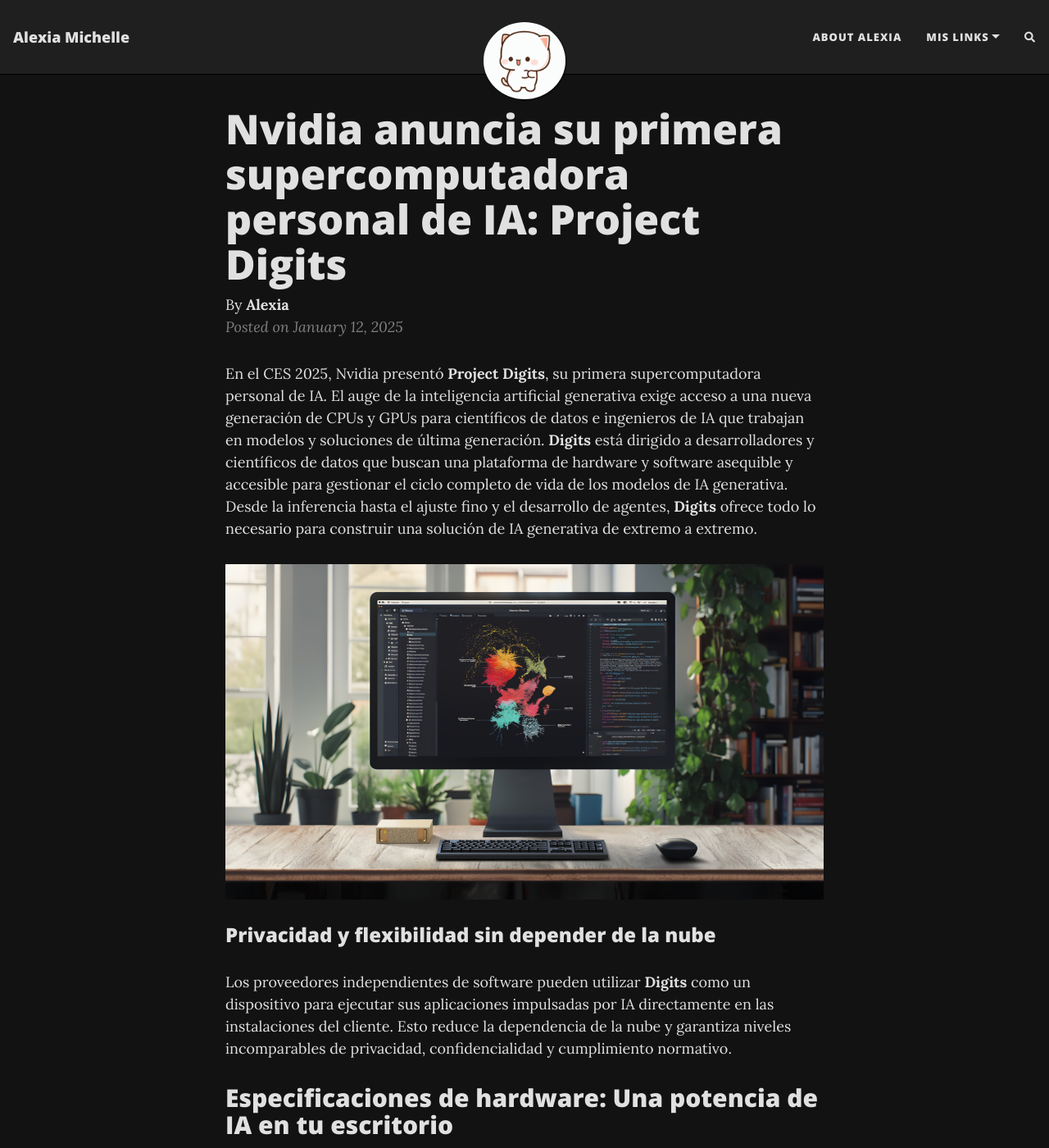
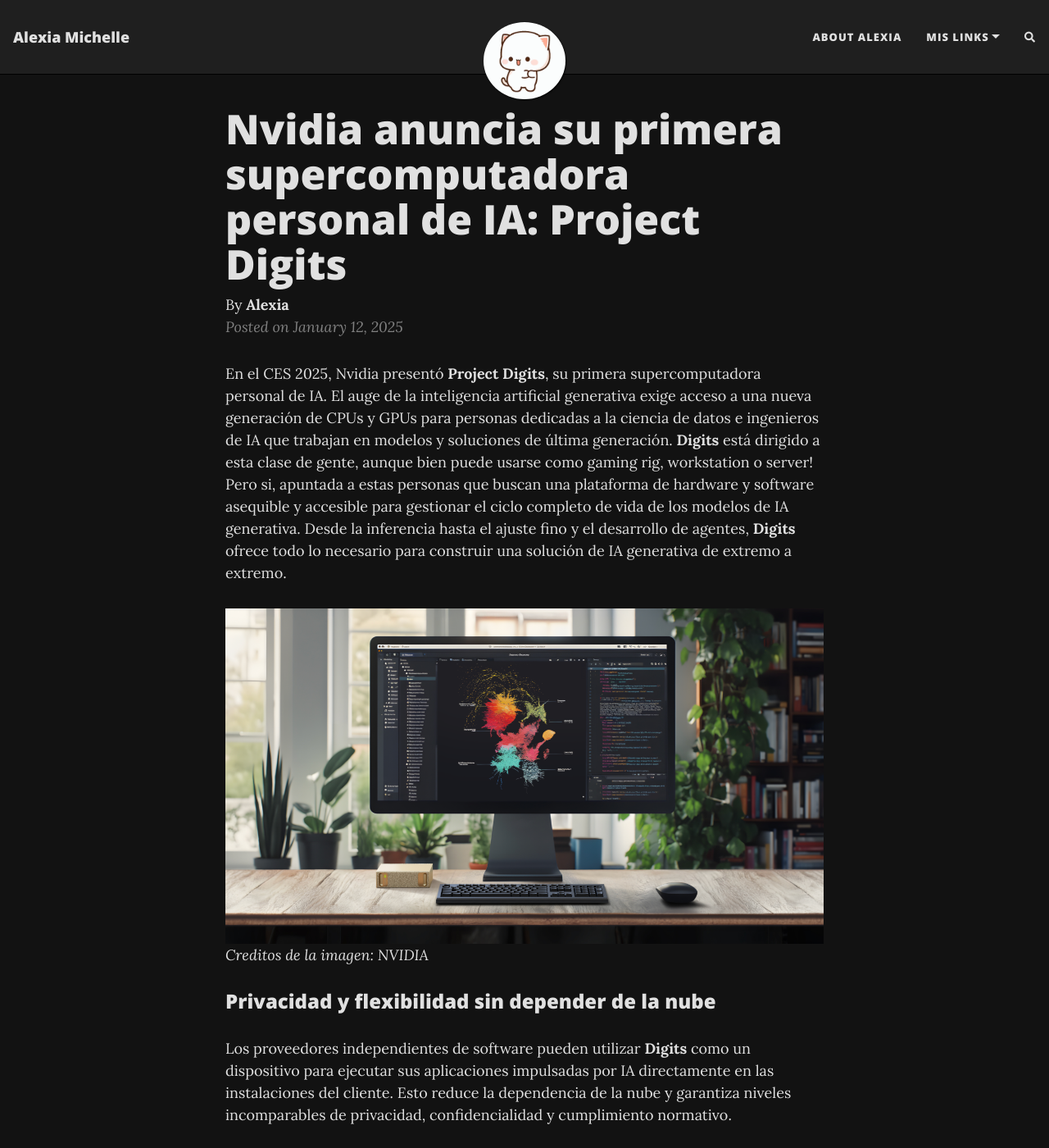
Before and after one commit to lachicadesistemas/lachicadesistemas.github.io, a Jekyll site: the page built from _posts/2025-01-12-la-supercomputadora-de-nvidia.md, in a window 1280 px wide and 1400 px high. Shown: the whole window at 82% size. Built offline with Jekyll 4.4.1, drawn with Linux system fonts in a browser that asks for light colours; nearby versions of some CDN libraries; comment, search, counter and statistics services are not loaded; some of the changed text lies outside the part shown.

Commit message:
/usr/local/bin/commit

```diff
--- a/_posts/2025-01-12-la-supercomputadora-de-nvidia.md
+++ b/_posts/2025-01-12-la-supercomputadora-de-nvidia.md
@@ -7,12 +7,12 @@
 ---
 
 En el CES 2025, Nvidia presentó **Project Digits**, su primera supercomputadora personal de IA. El auge de la inteligencia artificial generativa exige acceso a una nueva generación de CPUs y GPUs
-para científicos de datos e ingenieros de IA que trabajan en modelos y soluciones de última generación. **Digits** está dirigido a desarrolladores y científicos de datos que buscan una plataforma
+para personas dedicadas a la ciencia de datos  e ingenieros de IA que trabajan en modelos y soluciones de última generación. **Digits** está dirigido a esta clase de gente, aunque bien puede usarse como gaming rig, workstation o server! Pero si, apuntada a estas personas que buscan una plataforma
 de hardware y software asequible y accesible para gestionar el ciclo completo de vida de los modelos de IA generativa. Desde la inferencia hasta el ajuste fino y el desarrollo de agentes,
 **Digits** ofrece todo lo necesario para construir una solución de IA generativa de extremo a extremo.
 
 ![Creditos: NVIDIA]({{ '/assets/img/nvidia-project-digit.png' | relative_url }})
-
+*Creditos de la imagen: NVIDIA*
 
 ### Privacidad y flexibilidad sin depender de la nube
 
@@ -28,7 +28,7 @@
 permite manejar rápidamente tareas complejas de IA.
 
 ![Creditos: NVIDIA]({{ '/assets/img/nvidia-project-digit2.jpg' | relative_url }})
-
+*Creditos de la imagen: NVIDIA*
 
 ### Democratizando el acceso a la IA
 
```
